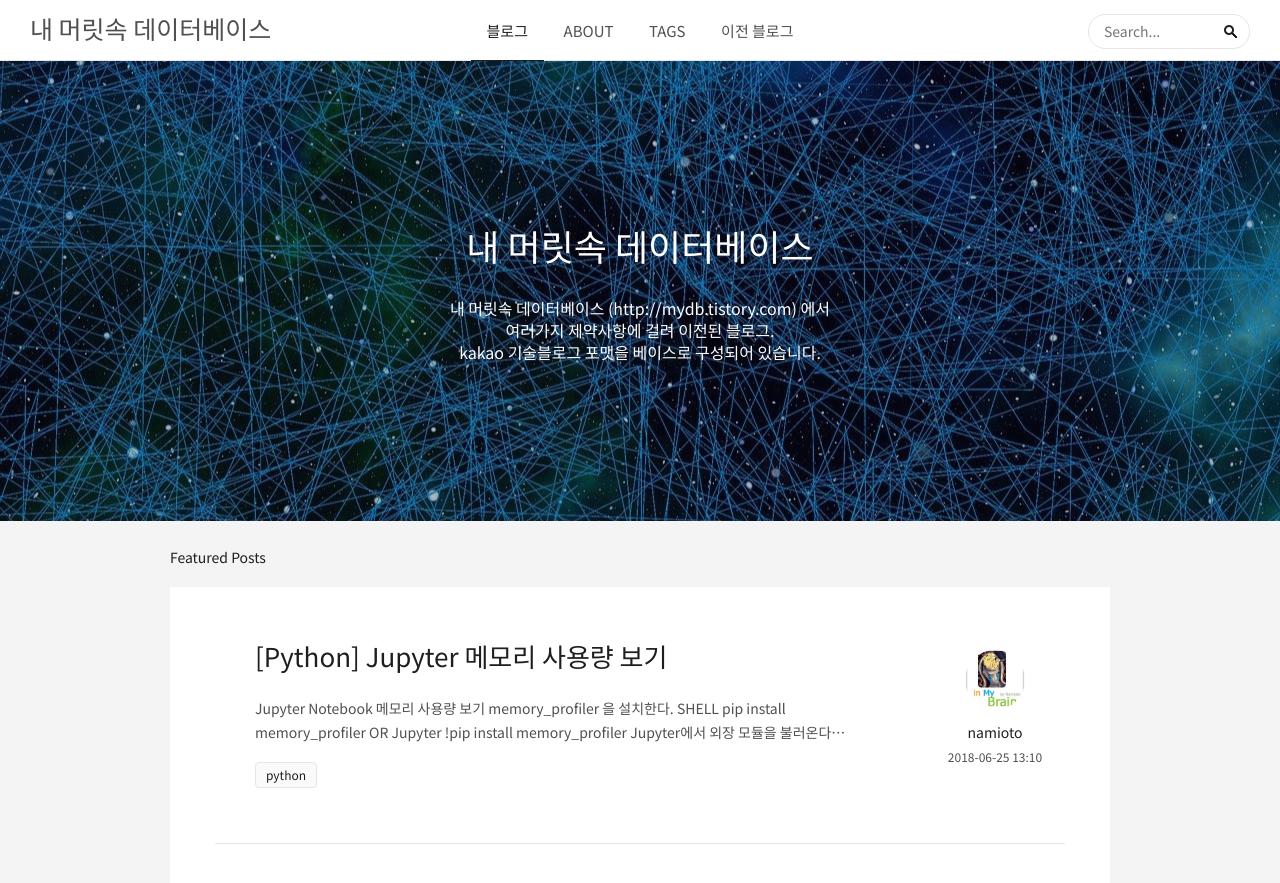
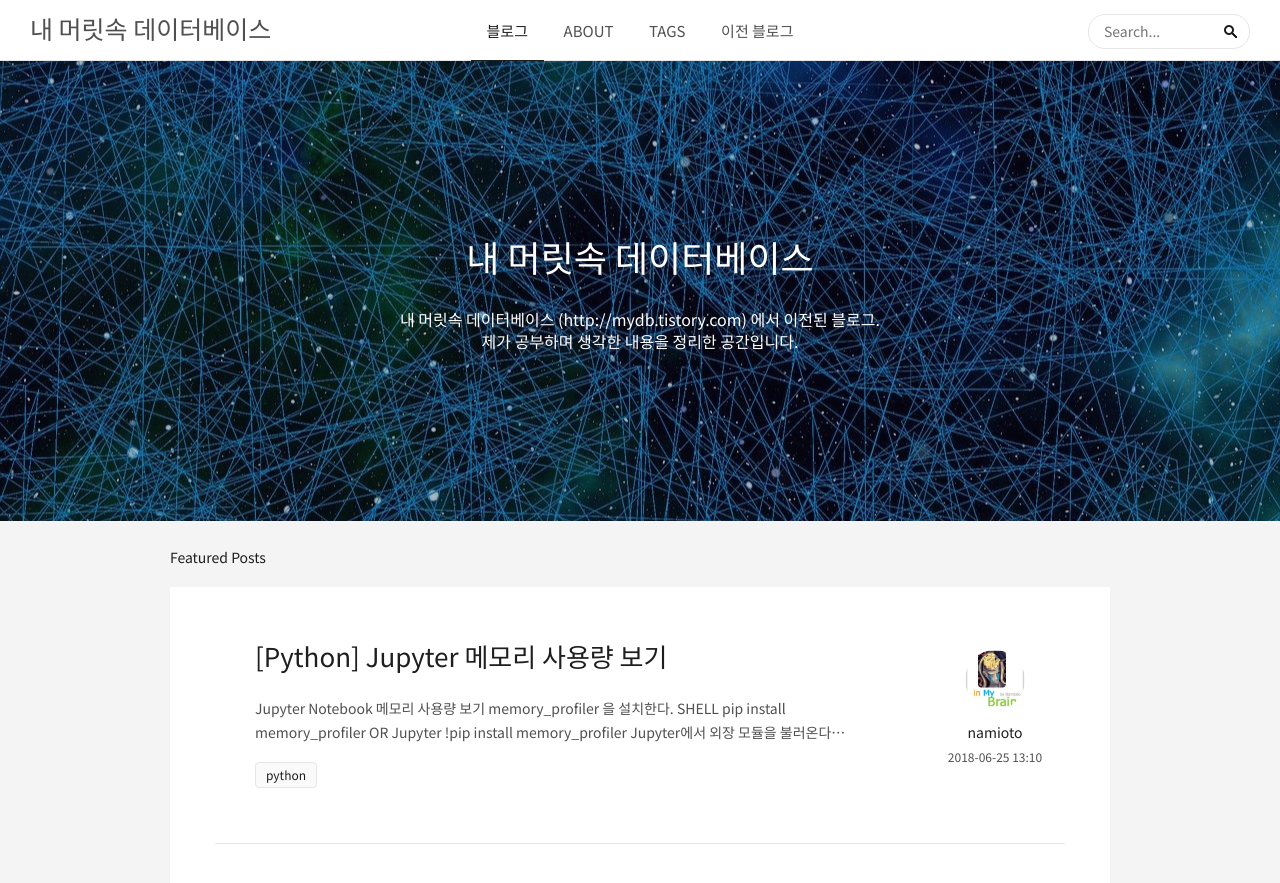
Before and after one commit to namioto/namioto.github.io, a Jekyll site: the page built from index.html, in a window 1280 px wide and 900 px high. Shown: the top 883 px of the window. Built offline with Jekyll 4.4.1, drawn with Linux system fonts in a browser that asks for light colours; the list of posts is cut into pages by our own code.

Commit message:
타이틀 변경

```diff
--- a/_config.yml
+++ b/_config.yml
@@ -1,9 +1,9 @@
 title: 내 머릿속 데이터베이스
 email: namioto@gmail.com
 description: |
-  내 머릿속 데이터베이스 (http://mydb.tistory.com) 에서
-  여러가지 제약사항에 걸려 이전된 블로그.
-  kakao 기술블로그 포맷을 베이스로 구성되어 있습니다.
+  내 머릿속 데이터베이스 (http://mydb.tistory.com) 에서 이전된 블로그.
+  제가 공부하며 생각한 내용을 정리한 공간입니다.
+
 baseurl: '/'
 url: 'http://namioto.github.io'
 timezone: Asia/Seoul
```
